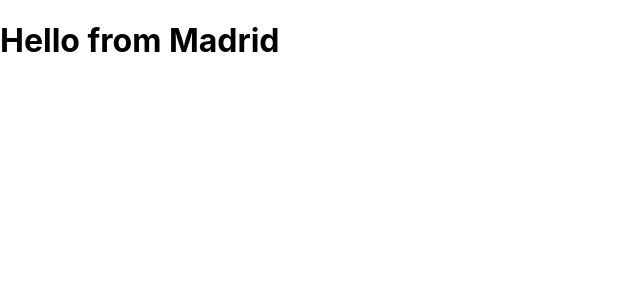
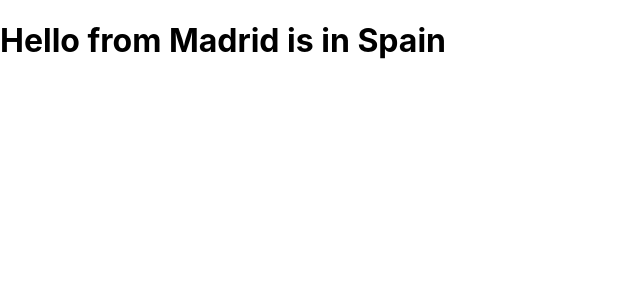
Before and after one commit to sprintup/ReactTraining, a React (Create React App) app in the folder hello-react/: page / in a window 1280 px wide. Shown: the top 300 px of the page, without its empty margins (0-640 px from the left). Built offline with nearby package versions, Linux system fonts and the light colour scheme.

Commit message:
can also inject objects

```diff
--- a/hello-react/src/index.js
+++ b/hello-react/src/index.js
@@ -2,7 +2,10 @@
 import ReactDOM from 'react-dom';
 import './index.css';
 
-let city = "Madrid";
+let city = {
+  name: "Madrid",
+  country: "Spain"
+};
 // ReactDOM.render takes to arguments, first the argument is the element we want to create, then the second argument is where we want to render that element
 ReactDOM.render(
   // React.createElement(tag that we want to create, properties we want this element to have, any children)
@@ -10,6 +13,6 @@
   // JSX (Javascript as XML) is a language extension that allows you to write tags directly in the javascript
   // Browser is not going to render tags automatically in the browser, but because we're using create React app there is a tool working behind the scenes called Babel. Babel lets you write code that is not supported yet (transpiler). It takes the tags and turns them into createElement calls.
   // JSX looks like HTML, but it is kind of different.
-  <h1>Hello from {city}</h1>,
+  <h1>Hello from {city.name} is in {city.country}</h1>,
   document.getElementById('root')
 );
```
